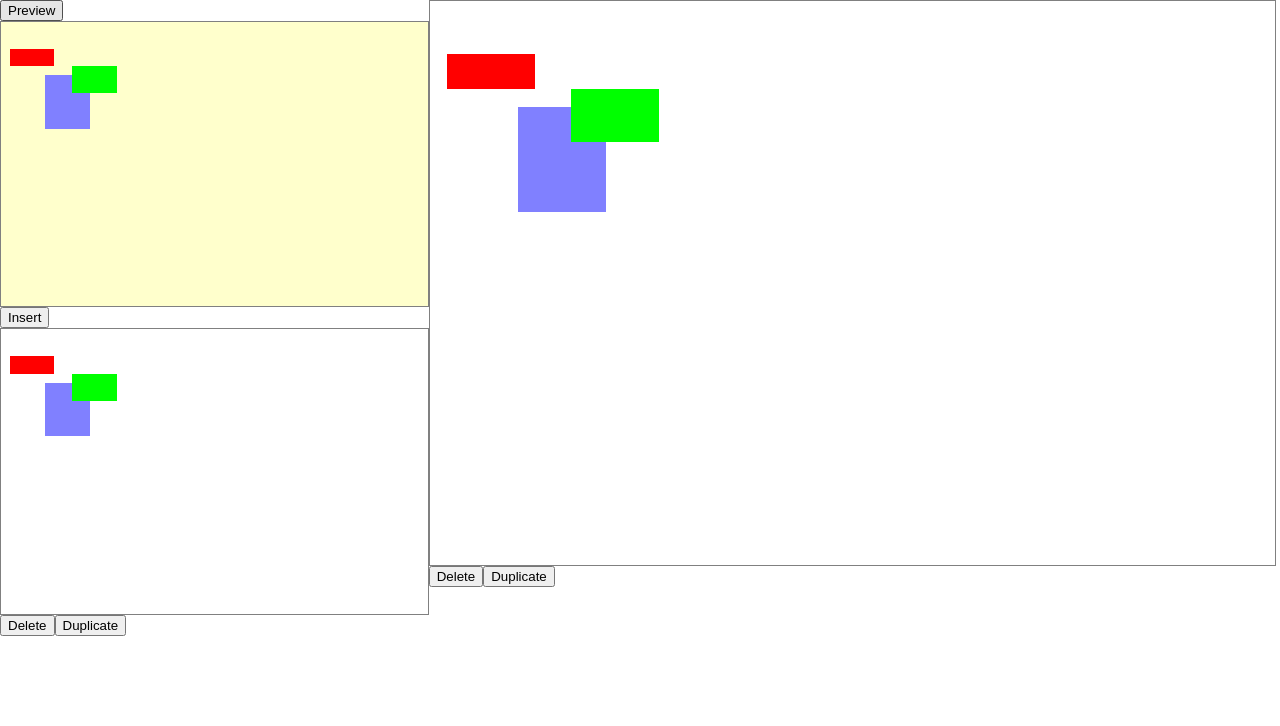
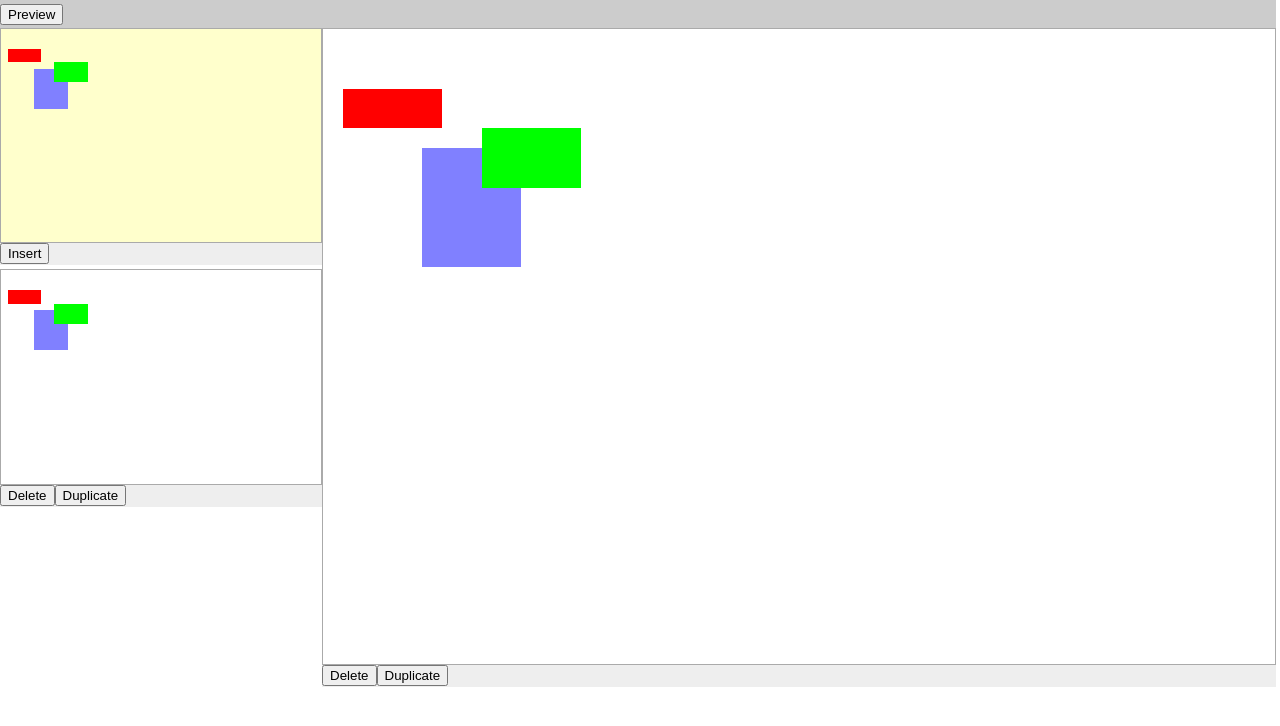
Before and after one commit to snakajima/studio-js, a React (Create React App) app: page / in a window 1280 px wide. Shown: the top 726 px of the page. Built offline with nearby package versions, Linux system fonts and the light colour scheme.

Commit message:
clean up

```diff
--- a/src/App.css
+++ b/src/App.css
@@ -1,4 +1,15 @@
 .App {
+}
+
+.toolbar {
+  padding-top:4px;
+  height:24px;
+  background: #ccc;
+}
+.subToolbar {
+    height:22px;
+    background: #eee;
+    margin-bottom: 4px;
 }
 
 #left {
@@ -8,25 +19,3 @@
 #center {
   float:left;
 }
-
-#editor {
-}
-
-#preview_frame {
-  position:fixed;
-  left:0;
-  top:0;
-  background:rgba(0,0,0,0.5);
-  width:100%;
-  height:100%;
-  visibility:hidden;
-}
-
-#preview {
-  position:absolute;
-  left:100px;
-  top:100px;
-  width:400px;
-  height:500px;
-  background:#fff;
-}
--- a/src/App.js
+++ b/src/App.js
@@ -81,12 +81,14 @@ class App extends Component {
 
   render() {
     //console.log("App:width=" + this.states.screen.width + ",pagecount=" + this.states.pages.length);
-    var leftWidth = this.states.screen.width/3;
+    var leftWidth = this.states.screen.width/4;
     var preview = (this.states.screen.preview) ? <Preview /> : "";
     return (
       <div className="App">
         <div id="left">
+            <div className="toolbar">
             <button onClick={ () => {window.store.dispatch({type:'preview', preview:true})} }>Preview</button>
+            </div>
             <Scene elements={ this.states.elements }
                    dimension={ this.states.dimension }
                    width={ leftWidth } />
@@ -96,6 +98,8 @@ class App extends Component {
                    sceneElements={ this.states.elements }/>
         </div>
         <div id="center">
+            <div className="toolbar">
+            </div>
             <Page pageIndex={0} page={this.states.pages[0]}
                   dimension={ this.states.dimension }
                   width={ this.states.screen.width - leftWidth - 8 }
--- a/src/Page.js
+++ b/src/Page.js
@@ -41,8 +41,10 @@ class Page extends Component {
           {elements.map((element, index)=>{ return <Element key={index} pageIndex={this.props.pageIndex} element={element}
               scale={scale} />})}
         </div>
+        <div className="subToolbar">
         <button onClick={()=>{window.store.dispatch({type:'deletePage', pageIndex:this.props.pageIndex})}} >Delete</button>
         <button onClick={()=>{window.store.dispatch({type:'duplicatePage', page:this.props.page, pageIndex:this.props.pageIndex})}} >Duplicate</button>
+        </div>
       </div>
     );
   }
--- a/src/Scene.js
+++ b/src/Scene.js
@@ -32,7 +32,9 @@ class Scene extends Component {
             return <Element key={index} pageIndex={-1} element={element} scale={scale}/>
           })
         }</div>
-        <button onClick={()=>{window.store.dispatch({type:'duplicateScene'})}} >Insert</button>
+        <div className="subToolbar">
+          <button onClick={()=>{window.store.dispatch({type:'duplicateScene'})}} >Insert</button>
+        </div>
       </div>
     );
   }
--- a/src/index.css
+++ b/src/index.css
@@ -20,7 +20,7 @@ body {
 
 .canvasScene {
   position:relative;
-  border: 1px solid gray;
+  border: 1px solid #aaa;
   background: #ffc;
 }
 
@@ -30,7 +30,7 @@ body {
 
 .canvasPage {
   position:relative;
-  border: 1px solid gray;
+  border: 1px solid #aaa;
 }
 
 .previewFrame {
```
